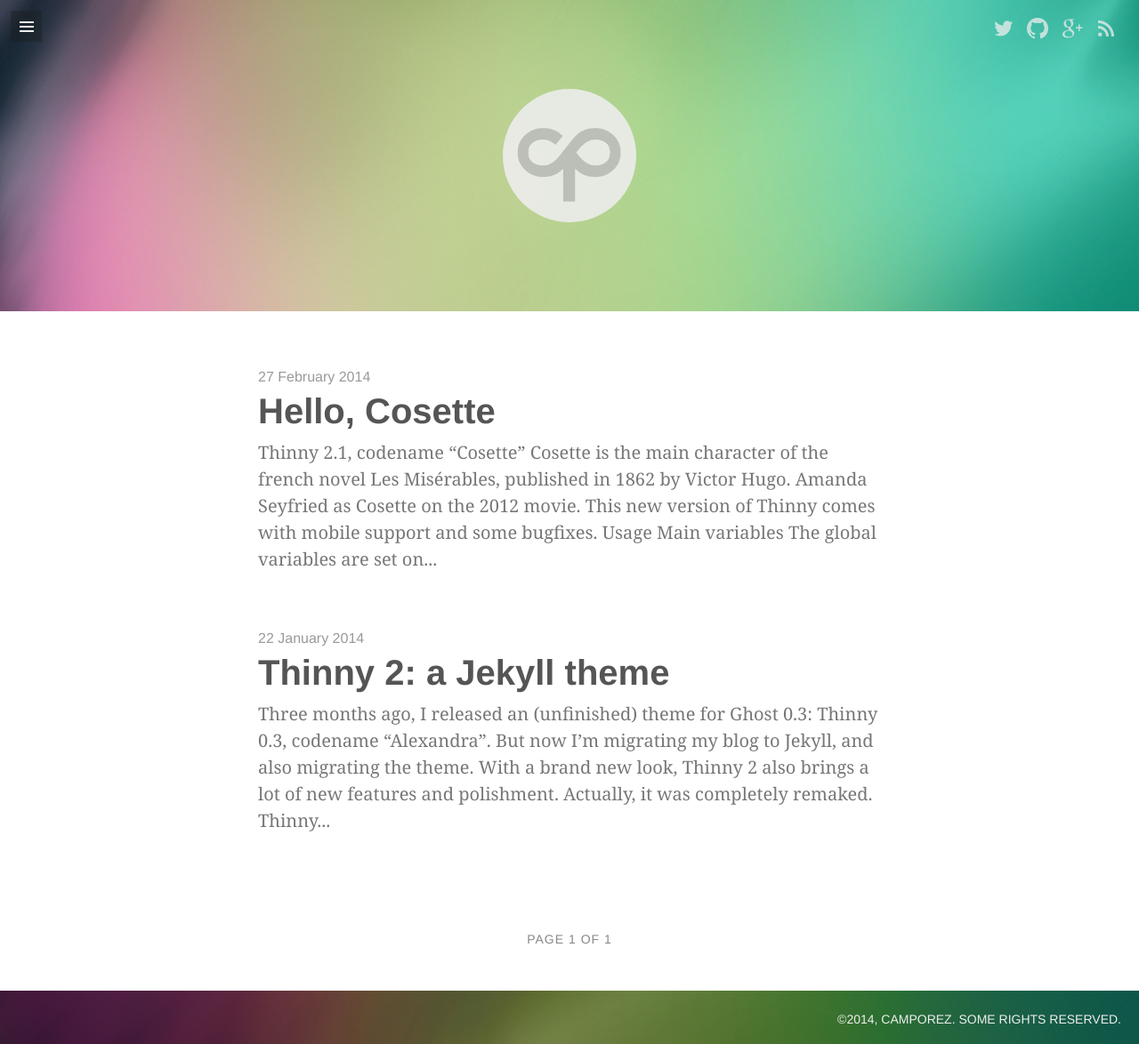
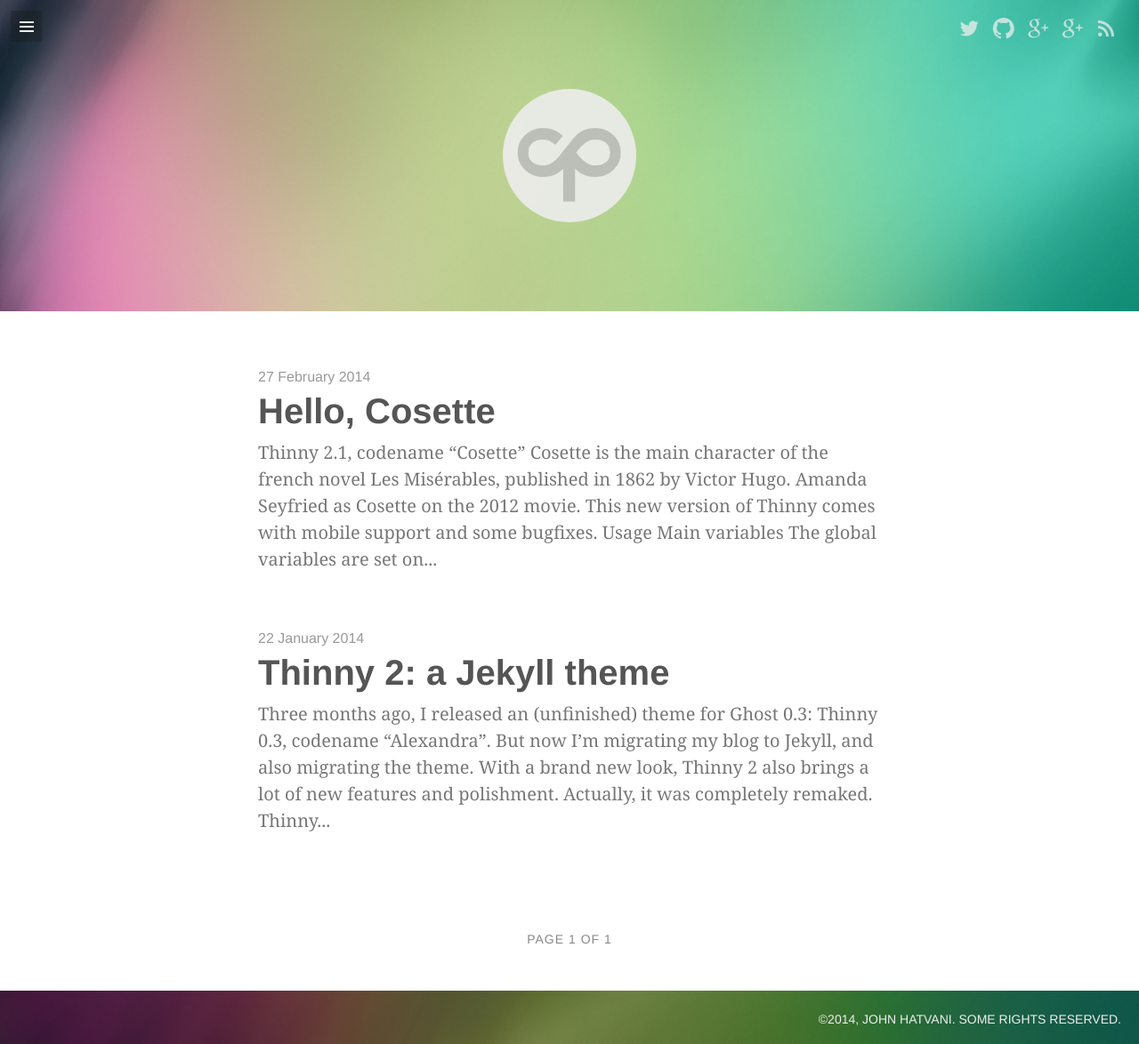
Before and after one commit to johnhatvani/johnhatvani.github.io, a Jekyll site: the page built from index.html, in a window 1280 px wide. Shown: the whole page at 89% size. Built offline with Jekyll 4.4.1, drawn with Linux system fonts in a browser that asks for light colours; some web fonts are replaced; the list of posts is cut into pages by our own code; some of the changed lines change nothing that is shown.

Commit message:
updated config

```diff
--- a/_config.yml
+++ b/_config.yml
@@ -6,10 +6,10 @@
 permalink:	/blog/:title
 
 # Setup
-title:		Thinny
-tagline:	'blog'
-description:	'My personal blog.'
-url:		john.hatvani.github.io
+title:		John Hatvani
+tagline:	'Mobile Software Engineer'
+description:	'xx'
+url:		johnhatvani.github.io
 commentsystem:	google
 disqus:		example
 
@@ -17,7 +17,7 @@
   name:		'Ian Camporez Brunelli'
   url:		https://google.com/+IanCamporezBrunelli
 
-paginate:	5
+paginate:	10
 
 # Custom vars
 icon:		/assets/images/icon.png
@@ -25,16 +25,20 @@
 
 social:
   - icon:	twitter
-    url:	https://twitter.com/iancamporez
+    url:	https://twitter.com/j_hatvani
     desc:	Follow me on twitter
 
   - icon:	github
-    url:	https://github.com/camporez
+    url:	https://github.com/johnhatvani
     desc:	Fork me on github
 
   - icon:	googleplus-alt
     url:	https://google.com/+IanCamporezBrunelli
-    desc:	Add me on google+
+    desc:	Stack Overflow
+
+  - icon:	googleplus-alt
+    url:	http://google.com
+    desc:	Connect
 
   - icon:	feed
     url:	http://camporez.com/atom.xml
@@ -48,8 +52,8 @@
     url:	/about
 
 copyright:
-  author:	Camporez
-  url:		http://camporez.com
+  author:	John Hatvani
+  url:		johnhatvani.github.io
   type_title:	Some rights reserved
   type_url:	http://creativecommons.org/licenses/by-nc/2.5
 
```
